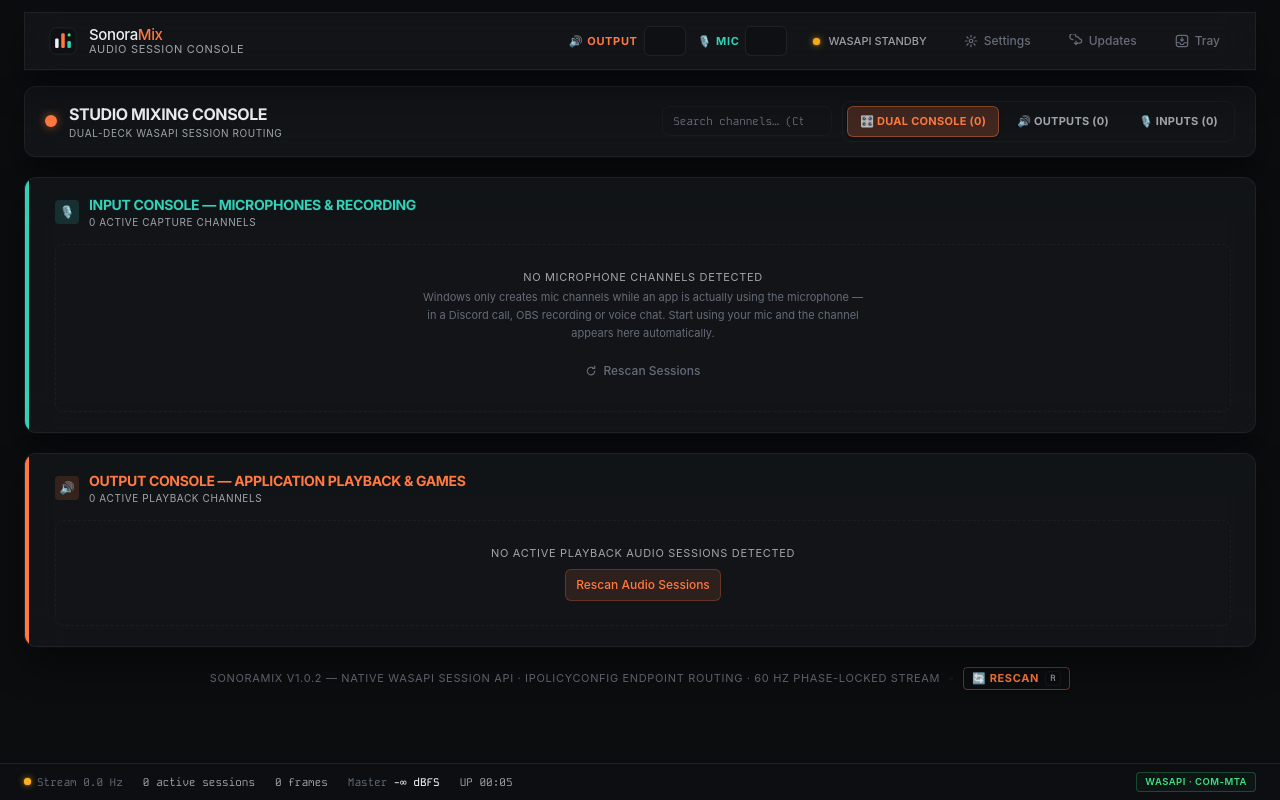
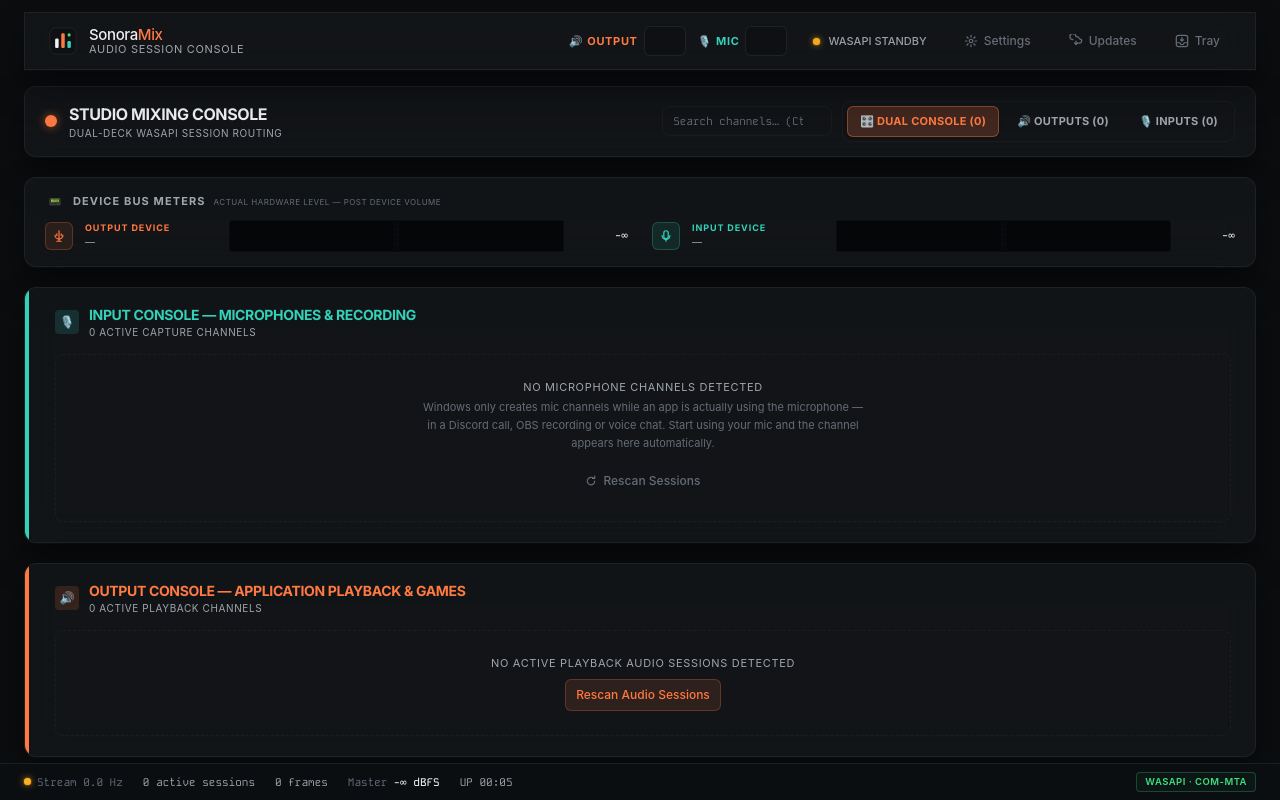
Before and after one commit to jaimitus/SonoraMix, a React (Vite) app: page / in a window 1280 px wide. Built offline with nearby package versions, Linux system fonts and the light colour scheme; a web font is replaced by a local one.

Commit message:
feat: device-level bus meters (IAudioMeterInformation on default out/in endpoints) + zero-frames on read failure

```diff
--- a/src/App.tsx
+++ b/src/App.tsx
@@ -22,6 +22,7 @@
 import { disable as disableAutostart, enable as enableAutostart } from "@tauri-apps/plugin-autostart";
 import { register as registerShortcut, unregister as unregisterShortcut } from "@tauri-apps/plugin-global-shortcut";
 import { LogicalPosition, LogicalSize, getCurrentWindow } from "@tauri-apps/api/window";
+import DeviceMeters from "./components/DeviceMeters";
 import Header from "./components/Header";
 import SessionCard from "./components/SessionCard";
 import SettingsDrawer from "./components/SettingsDrawer";
@@ -178,6 +179,9 @@
 
   const sessionSource = useCallback((id: string): LevelSource => () => levelsRef.current.get(id) ?? ZERO_LEVEL, []);
   const masterSource = useCallback<LevelSource>(() => masterRef.current, []);
+  // Device-level bus meters (ids emitted by the Rust meter thread as "device:*").
+  const deviceOutSource = useCallback<LevelSource>(() => levelsRef.current.get("device:render") ?? ZERO_LEVEL, []);
+  const deviceInSource = useCallback<LevelSource>(() => levelsRef.current.get("device:capture") ?? ZERO_LEVEL, []);
 
   // Keep the meter-scaling refs in sync with the master control state.
   useEffect(() => {
@@ -375,6 +379,8 @@
           let sumSq = 0, sumL = 0, sumR = 0;
           for (const f of frames) {
             levelsRef.current.set(f.id, { peak: f.peak, left: f.left, right: f.right, ts: now });
+            // Device bus meters are not sessions — exclude from the master sum.
+            if (f.id.startsWith("device:")) continue;
             sumSq += f.peak * f.peak;
             sumL += f.left * f.left;
             sumR += f.right * f.right;
@@ -728,6 +734,22 @@
             </div>
           ) : (
             <>
+              {/* 📟 DEVICE BUS METERS — actual hardware level */}
+              <DeviceMeters
+                outputSource={deviceOutSource}
+                inputSource={deviceInSource}
+                outputName={
+                  devices.find((d) => d.id === outputDeviceId)?.name ??
+                  devices.find((d) => d.flow !== "capture")?.name ??
+                  ""
+                }
+                inputName={
+                  devices.find((d) => d.id === inputDeviceId)?.name ??
+                  devices.find((d) => d.flow === "capture")?.name ??
+                  ""
+                }
+                outputMuted={master.muted}
+              />
               {/* 🎙️ INPUT CONSOLE RACK (Microphones & Recording) */}
               {(filterTab === "all" || filterTab === "capture") && (
                 <section className="glass-panel rounded-xl overflow-hidden relative" aria-label="Input recording console">
--- /dev/null
+++ b/src/components/DeviceMeters.tsx
@@ -0,0 +1,104 @@
+/**
+ * Device bus meters — real hardware level of the default output and input
+ * endpoints (post-device-volume), independent of per-app sessions.
+ *
+ * The input meter is especially useful: it shows the actual microphone level
+ * even when no app currently holds an open capture session.
+ */
+import type { LevelSource } from "../types";
+import VumeterCanvas, { DbReadout } from "./VumeterCanvas";
+
+interface DeviceMetersProps {
+  outputSource: LevelSource;
+  inputSource: LevelSource;
+  outputName: string;
+  inputName: string;
+  outputMuted: boolean;
+}
+
+function Row({
+  label,
+  name,
+  source,
+  muted,
+  accent,
+}: {
+  label: string;
+  name: string;
+  source: LevelSource;
+  muted: boolean;
+  accent: "signal" | "route";
+}) {
+  const signal = accent === "signal";
+  return (
+    <div className="flex items-center gap-3">
+      <div
+        className={`flex h-7 w-7 flex-none items-center justify-center rounded-md border ${
+          signal ? "border-signal/25 bg-signal/10 text-signal" : "border-route/25 bg-route/10 text-route"
+        }`}
+        aria-hidden="true"
+      >
+        {signal ? (
+          <svg viewBox="0 0 16 16" className="h-3.5 w-3.5" fill="none" stroke="currentColor" strokeWidth="1.4">
+            <path d="M8 2v9" strokeLinecap="round" />
+            <path d="M5.5 5.5v2M10.5 5.5v2" strokeLinecap="round" />
+            <path d="M3.5 7a4.5 4.5 0 0 0 9 0" strokeLinecap="round" />
+            <path d="M8 11.5V14M5.5 14h5" strokeLinecap="round" />
+          </svg>
+        ) : (
+          <svg viewBox="0 0 16 16" className="h-3.5 w-3.5" fill="none" stroke="currentColor" strokeWidth="1.4">
+            <rect x="5.5" y="2" width="5" height="9" rx="2.5" />
+            <path d="M3.5 7.5a4.5 4.5 0 0 0 9 0" strokeLinecap="round" />
+            <path d="M8 12v2" strokeLinecap="round" />
+          </svg>
+        )}
+      </div>
+      <div className="w-[132px] min-w-0 flex-none">
+        <p
+          className={`text-[9px] font-bold uppercase tracking-widest ${
+            signal ? "text-signal" : "text-route"
+          }`}
+        >
+          {label}
+        </p>
+        <p className="truncate text-[10px] text-ink-300" title={name}>
+          {name || "—"}
+        </p>
+      </div>
+      <div className="meter-face h-8 min-w-0 flex-1">
+        <VumeterCanvas source={source} channels={2} className="h-full w-full" />
+      </div>
+      <DbReadout
+        source={source}
+        muted={() => muted}
+        className="typo-number w-[52px] flex-none text-right text-[11px] text-ink-100"
+      />
+    </div>
+  );
+}
+
+export default function DeviceMeters({
+  outputSource,
+  inputSource,
+  outputName,
+  inputName,
+  outputMuted,
+}: DeviceMetersProps) {
+  return (
+    <section className="glass-panel rounded-xl px-5 py-3.5" aria-label="Device bus meters">
+      <div className="mb-2 flex items-center gap-2">
+        <span className="flex h-5 w-5 items-center justify-center rounded bg-ink-900 text-[10px]" aria-hidden="true">
+          📟
+        </span>
+        <h2 className="font-display text-[11px] font-bold tracking-widest text-ink-300">
+          DEVICE BUS METERS
+        </h2>
+        <span className="typo-caption dim text-[8px]">actual hardware level — post device volume</span>
+      </div>
+      <div className="grid gap-x-6 gap-y-2.5 md:grid-cols-2">
+        <Row label="Output Device" name={outputName} source={outputSource} muted={outputMuted} accent="signal" />
+        <Row label="Input Device" name={inputName} source={inputSource} muted={false} accent="route" />
+      </div>
+    </section>
+  );
+}
```
Also changed, not shown: 2 other files (tests, documents, lock files or other folders).
